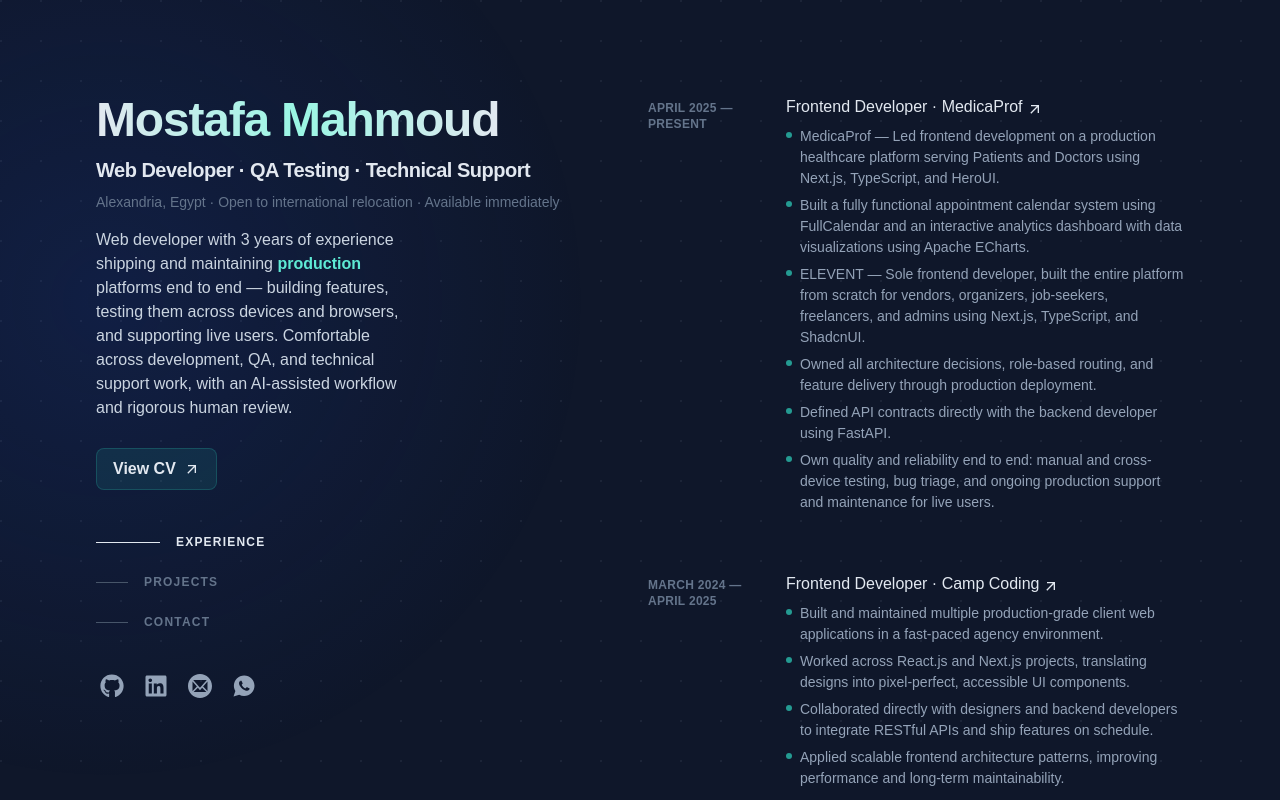
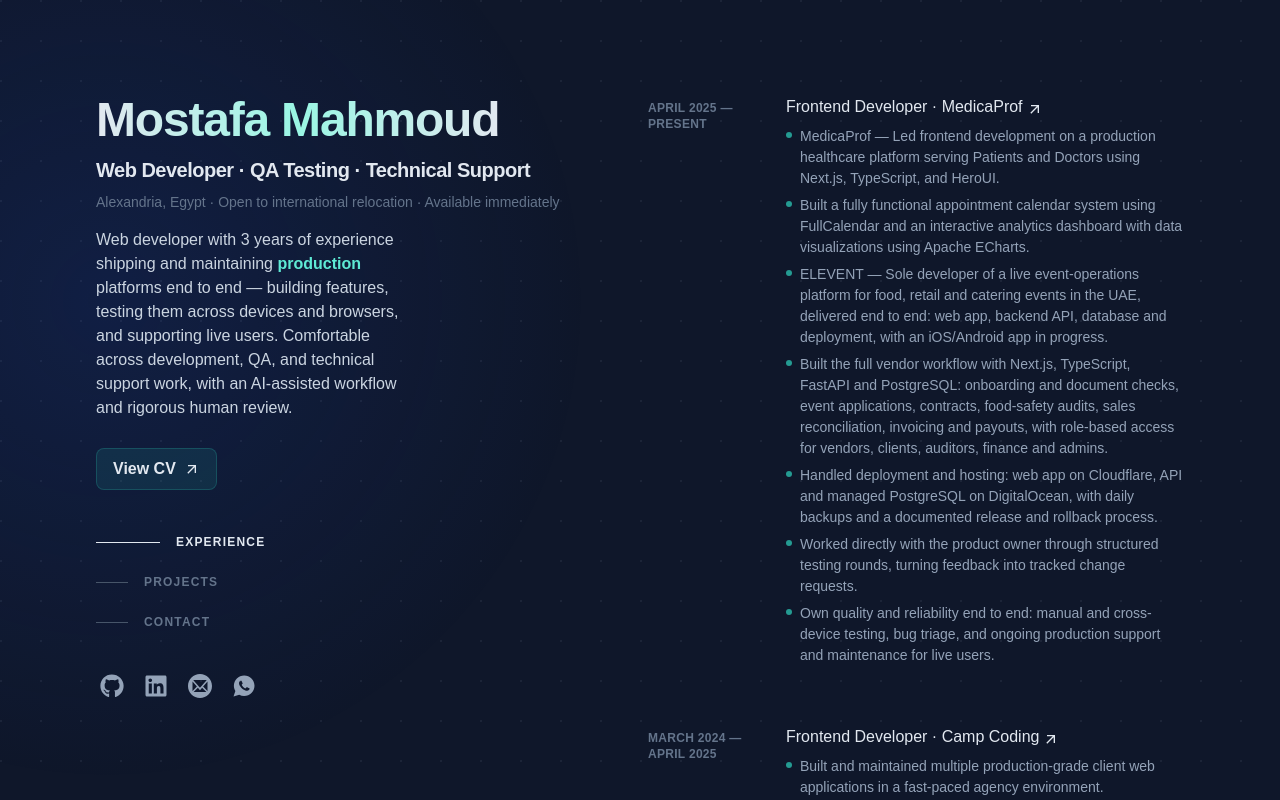
Before and after one commit to Mostafa3ta/Portfolio-v2, a Next.js app: page / in a window 1280 px wide. Shown: the top 800 px of the page. Built offline with nearby package versions, Linux system fonts and the light colour scheme; a web font is replaced by a local one.

Commit message:
update elevent deploy

```diff
--- a/constant/index.tsx
+++ b/constant/index.tsx
@@ -9,7 +9,7 @@ export const NavItems = [
 ]
 
 export const MyProjects = [
-    { name: 'ELEVENT', date: 'Feb 2026', techs: ['Next.js', 'Typescript', 'Tailwind CSS', 'Shadcn UI'], link: '', git: '', img: '/ELEVENT-LOGO.png', description: "Building the entire frontend from scratch as the sole developer for a multi-role platform supporting vendors, organizers, job-seekers, freelancers, and administrators. Owning all architecture decisions, role-based routing, and feature delivery across all user roles through production deployment. Defining API contracts directly with the backend developer using FastAPI.", isProduction: true },
+    { name: 'ELEVENT', date: 'Feb 2026', techs: ['Next.js', 'Typescript', 'Tailwind CSS', 'FastAPI', 'PostgreSQL', 'Cloudflare'], link: 'https://elevent.ae/', git: '', img: '/ELEVENT-LOGO.png', description: "Sole developer of a live event-operations platform for food, retail and catering events in the UAE, delivered end to end: web app, backend API, database and production deployment, with an iOS/Android app in progress. Runs the full vendor workflow, from onboarding and document checks through event applications, contracts, food-safety audits, sales reconciliation, invoicing and payouts, with role-based access for vendors, clients, auditors, finance and admins.", isProduction: true },
     { name: 'MedicaProf', date: 'Apr 2025', techs: ['Next.js', 'Typescript', 'Tailwind CSS', 'Hero UI'], link: 'https://medicaprof.com/en', git: '', img: '/MedicaProf.png', description: "Developed and deployed core features for a live healthcare platform serving thousands of users. Built a fully functional appointment calendar system, interactive analytics dashboard with data visualizations, and reusable component architecture. Technologies: Next.js, TypeScript, Tailwind CSS.", isProduction: true },
     { name: 'Movies & Shows', date: 'Feb 2025', techs: ['Next.js', 'Typescript', 'Tailwind CSS', 'Shadcn UI'], link: 'https://movies-b8e.pages.dev/', git: 'https://github.com/Mostafa3ta/movies', img: '/movies.png', description: 'Full-stack movie discovery app leveraging TMDB API. Features advanced search filtering, responsive image galleries, and optimized data fetching with Next.js server components for enhanced performance.' },
     // { name: 'Cars Rental', date: 'Jan 2024', techs: ['Next.js', 'Typescript', 'Tailwind CSS', 'Headless UI'], link: 'https://cars-five-chi.vercel.app/', git: 'https://github.com/Mostafa3ta/Cars-Rental', img: '/cars.png', description: 'Comprehensive car rental search platform using Tailwind CSS, TypeScript, and Headless UI. Utilized APIs from RapidAPI and API Ninjas to provide detailed car rental information.' },
@@ -24,7 +24,7 @@ export const MyProjects = [
 
 export const Social = [
     { name: 'GitHub', link: 'https://github.com/Mostafa3ta', icon: <FaGithub className='icon_link' /> },
-    { name: 'LinkedIn', link: 'https://www.linkedin.com/in/mostafa-mahmoud-33a1542b0', icon: <FaLinkedin className='icon_link' /> },
+    { name: 'LinkedIn', link: 'https://www.linkedin.com/in/mostafa-m-dev', icon: <FaLinkedin className='icon_link' /> },
     { name: 'Email', link: 'mailto:m2ostafa2000@gmail.com', icon: <ImMail4 className='icon_link' /> },
     { name: 'WhatsApp', link: 'https://wa.me/+201206856251', icon: <IoLogoWhatsapp className='icon_link' /> },
 ]
@@ -37,9 +37,10 @@ export const Experiences = [
         description: [
             'MedicaProf — Led frontend development on a production healthcare platform serving Patients and Doctors using Next.js, TypeScript, and HeroUI.',
             'Built a fully functional appointment calendar system using FullCalendar and an interactive analytics dashboard with data visualizations using Apache ECharts.',
-            'ELEVENT — Sole frontend developer, built the entire platform from scratch for vendors, organizers, job-seekers, freelancers, and admins using Next.js, TypeScript, and ShadcnUI.',
-            'Owned all architecture decisions, role-based routing, and feature delivery through production deployment.',
-            'Defined API contracts directly with the backend developer using FastAPI.',
+            'ELEVENT — Sole developer of a live event-operations platform for food, retail and catering events in the UAE, delivered end to end: web app, backend API, database and deployment, with an iOS/Android app in progress.',
+            'Built the full vendor workflow with Next.js, TypeScript, FastAPI and PostgreSQL: onboarding and document checks, event applications, contracts, food-safety audits, sales reconciliation, invoicing and payouts, with role-based access for vendors, clients, auditors, finance and admins.',
+            'Handled deployment and hosting: web app on Cloudflare, API and managed PostgreSQL on DigitalOcean, with daily backups and a documented release and rollback process.',
+            'Worked directly with the product owner through structured testing rounds, turning feedback into tracked change requests.',
             'Own quality and reliability end to end: manual and cross-device testing, bug triage, and ongoing production support and maintenance for live users.',
         ],
         location: 'Remote',
```
